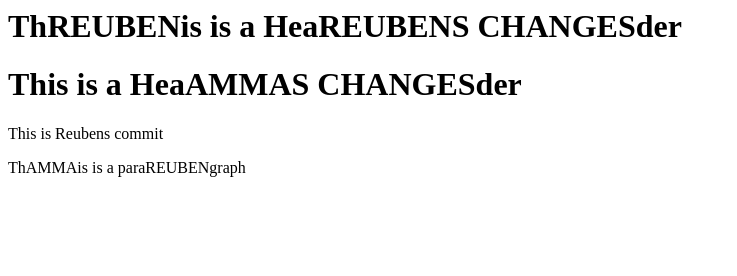
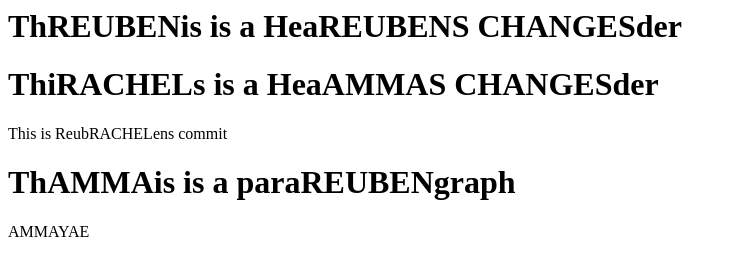
Before and after one commit to rv72/git-test, a website: page templates/test.html in a window 1280 px wide. Shown: the whole page, without its empty margins (0-737 px from the left). Drawn offline with Linux system fonts and the light colour scheme.

Commit message:
rachel changes

```diff
--- a/templates/test.html
+++ b/templates/test.html
@@ -4,9 +4,10 @@
 
     <body>
         <h1>ThREUBENis is a HeaREUBENS CHANGESder</h1>
-        <h1>This is a HeaAMMAS CHANGESder</h1>
-        <p>This is Reubens commit</p>
-        <p>ThAMMAis is a paraREUBENgraph</p>
+        <h1>ThiRACHELs is a HeaAMMAS CHANGESder</h1>
+        <p>This is ReubRACHELens commit</p>
+        <h1>ThAMMAis is a paraREUBENgraph</h1>
+        <p>AMMAYAE</p>
     </body>
 
 </html>
```
